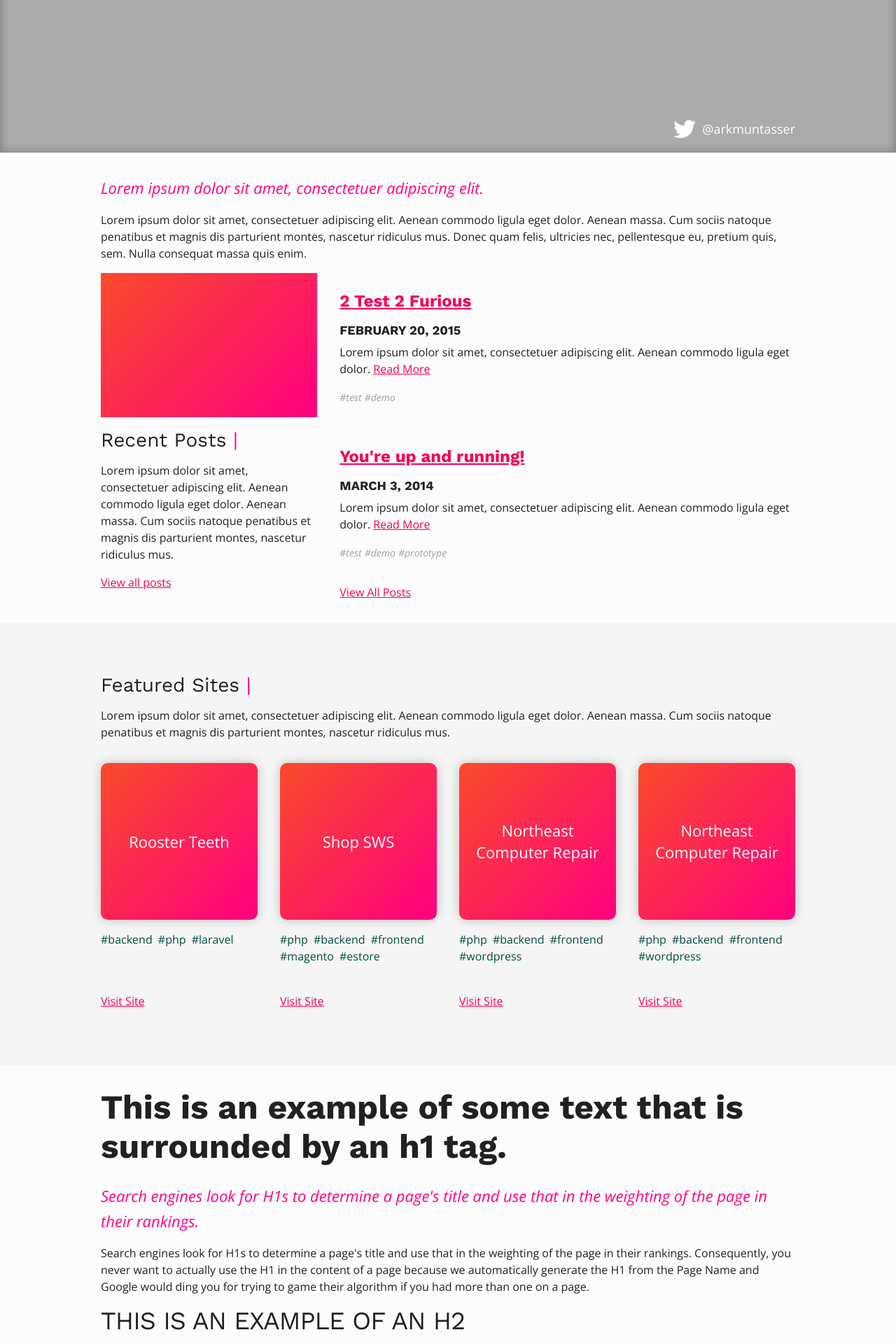
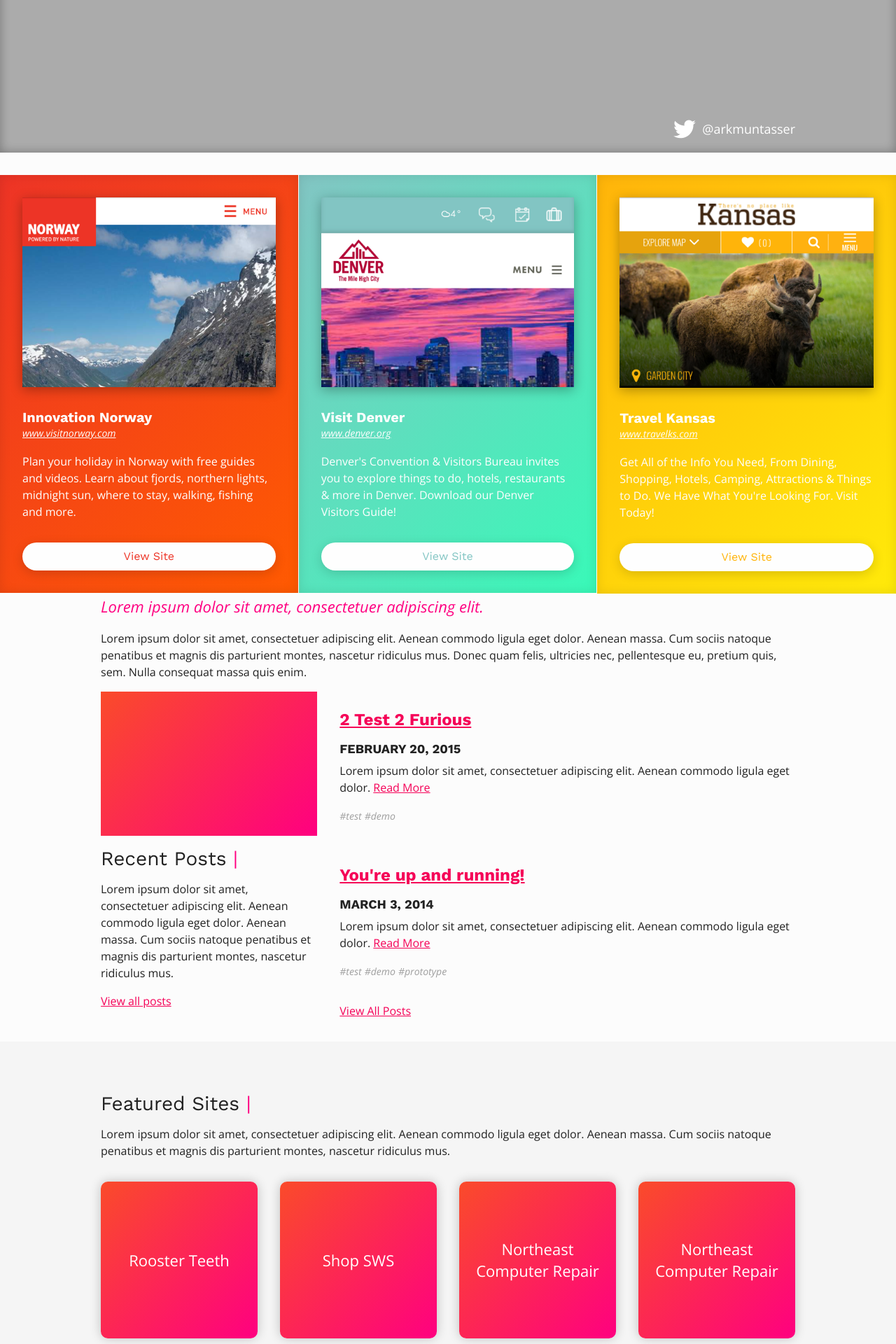
Before and after one commit to arkmuntasser/arkm-2015, a Jekyll site: the page built from index.html, in a window 1280 px wide. Shown: the part 394-2314 px from the top of the page at 70% size. Built offline with Jekyll 4.4.1, drawn with Linux system fonts in a browser that asks for light colours.

Commit message:
added widget

```diff
--- a/index.html
+++ b/index.html
@@ -3,6 +3,83 @@
 ---
 
 {% include widgets/twitter-banner/twitter-banner.html %}
+
+<div class="slider">
+  <div class="section">
+    <div class="col col-xs-12 col-sm-12 col-md-12 col-lg-4">
+      <div class="item norway">
+        <div class="section">
+          <div class="col col-xs-12 col-sm-12 col-md-6">
+            <div class="item-image">
+              <img class="img-lg" src="{{ site.baseurl }}/assets/images/slider/norway.png" alt="Innovation Norway" />
+              <img class="img-md" src="{{ site.baseurl }}/assets/images/slider/norway-md.png" alt="Innovation Norway" />
+            </div>
+          </div>
+          <div class="col col-xs-12 col-sm-12 col-md-6">
+            <div class="item-text">
+              <div class="title">Innovation Norway</div>
+              <div class="subtitle">
+                <a href="http://www.visitnorway.com" target="_blank">www.visitnorway.com</a>
+              </div>
+              <p class="description">
+                Plan your holiday in Norway with free guides and videos. Learn about fjords, northern lights, midnight sun, where to stay, walking, fishing and more.
+              </p>
+              <a class="btn btn-block btn-inverse" href="http://www.visitnorway.com" target="_blank">View Site</a>
+            </div>
+          </div>
+        </div>
+      </div>
+    </div>
+    <div class="col col-xs-12 col-sm-12 col-md-12 col-lg-4">
+      <div class="item denver">
+        <div class="section">
+          <div class="col col-xs-12 col-sm-12 col-md-6">
+            <div class="item-image">
+              <img class="img-lg" src="{{ site.baseurl }}/assets/images/slider/denver.png" alt="Visit Denver" />
+              <img class="img-md" src="{{ site.baseurl }}/assets/images/slider/denver-md.png" alt="Visit Denver" />
+            </div>
+          </div>
+          <div class="col col-xs-12 col-sm-12 col-md-6">
+            <div class="item-text">
+              <div class="title">Visit Denver</div>
+              <div class="subtitle">
+                <a href="http://www.denver.org" target="_blank">www.denver.org</a>
+              </div>
+              <p class="description">
+                Denver's Convention & Visitors Bureau invites you to explore things to do, hotels, restaurants & more in Denver. Download our Denver Visitors Guide!
+              </p>
+              <a class="btn btn-block btn-inverse" href="http://www.denver.org" target="_blank">View Site</a>
+            </div>
+          </div>
+        </div>
+      </div>
+    </div>
+    <div class="col col-xs-12 col-sm-12 col-md-12 col-lg-4">
+      <div class="item kansas">
+        <div class="section">
+          <div class="col col-xs-12 col-sm-12 col-md-6">
+            <div class="item-image">
+              <img class="img-lg" src="{{ site.baseurl }}/assets/images/slider/kansas.png" alt="Travel Kansas" />
+              <img class="img-md" src="{{ site.baseurl }}/assets/images/slider/kansas-md.png" alt="Travel Kansas" />
+            </div>
+          </div>
+          <div class="col col-xs-12 col-sm-12 col-md-6">
+            <div class="item-text">
+              <div class="title">Travel Kansas</div>
+              <div class="subtitle">
+                <a href="http://www.travelks.com" target="_blank">www.travelks.com</a>
+              </div>
+              <p class="description">
+                Get All of the Info You Need, From Dining, Shopping, Hotels, Camping, Attractions & Things to Do. We Have What You're Looking For. Visit Today!
+              </p>
+              <a class="btn btn-block btn-inverse" href="http://www.travelks.com" target="_blank">View Site</a>
+            </div>
+          </div>
+        </div>
+      </div>
+    </div>
+  </div>
+</div>
 
 <div class="container">
   <p class="lead">
--- a/style.css
+++ b/style.css
@@ -25,3 +25,153 @@
   padding: 64px 0;
   background-color: #fff;
 }
+
+
+
+.btn {
+  position: relative;
+  padding: 8px 16px;
+  font-family: 'Work Sans', sans-serif;
+  font-weight: 400;
+  text-align: center;
+  text-decoration: none;
+  color: #f50057;
+  border-radius: 20px;
+  border: 2px solid #f50057;
+  background-color: transparent;
+}
+.btn:hover {
+  color: #fefefe;
+  background-color: #f50057;
+}
+
+.btn.btn-block { display: block; }
+
+.btn.btn-inverse {
+  border: none;
+  background-color: #fefefe;
+}
+.btn.btn-inverse:before {
+  content: "";
+  position: absolute;
+  top: 0;
+  left: 0;
+  width: 100%;
+  height: 100%;
+  border: none;
+  border-radius: 20px;
+  box-shadow: 0 4px 16px 0 rgba(0, 0, 0, 0.3);
+  opacity: 0.5;
+  transition: opacity .3s cubic-bezier(0, 0, 0.31, 1);
+}
+.btn.btn-inverse:hover:before { opacity: 1; }
+
+
+.slider {}
+
+.slider .section {
+  margin-left: 0;
+  margin-right: 0;
+}
+
+.slider .col {
+  padding-left: 0;
+  padding-right: 0;
+}
+
+.slider .item {
+  position: relative;
+  padding: 16px;
+  padding-bottom: calc(62.5% - 16px);
+  width: 100%;
+  min-height: 360px;
+  height: 0;
+  box-shadow: inset 0 0 16px 0 rgba(0, 0, 0, 0.1);
+  border-right: 1px solid #fefefe;
+  background-color: whitesmoke;
+}
+
+@media (min-width: 1406px) {
+  .slider .item .img-lg { display: block; }
+  .slider .item .img-md { display: none; }
+}
+
+@media (max-width: 1405px) {
+  .slider .item {
+    padding-bottom: 16px;
+    height: auto;
+  }
+
+  .slider .item .img-lg { display: none; }
+  .slider .item .img-md { display: block; }
+}
+
+@media (max-width: 1405px) and (min-width: 1025px) {
+  .slider .item { min-height: 560px; }
+
+  .slider .item .col {
+    width: 100%;
+  }
+}
+
+.norway {
+  background-color: #ed3426;
+  background: -webkit-linear-gradient(135deg, rgb(237, 52, 38), rgb(255, 90, 1));
+  background: linear-gradient(135deg, rgb(237, 52, 38), rgb(255, 90, 1));
+}
+
+.denver {
+  background-color: #82c5c3;
+  background: -webkit-linear-gradient(135deg, rgb(130, 197, 195), rgb(57, 249, 184));
+  background: linear-gradient(135deg, rgb(130, 197, 195), rgb(57, 249, 184));
+}
+
+.kansas {
+  background-color: #ffb40a;
+  background: -webkit-linear-gradient(135deg, rgb(255, 180, 10), rgb(255, 234, 10));
+  background: linear-gradient(135deg, rgb(255, 180, 10), rgb(255, 234, 10));
+}
+
+.norway .btn { color: #ed3426; }
+.denver .btn { color: #82c5c3; }
+.kansas .btn { color: #ffb40a; }
+
+.slider .col:last-of-type .item {
+  border-right: none;
+}
+
+.slider .item .item-image {
+  padding: 16px;
+}
+
+.slider .item .item-image img {
+  width: 100%;
+  max-width: 100%;
+  box-shadow: 0 4px 16px 0 rgba(0, 0, 0, 0.3);
+}
+
+.slider .item .item-text {
+  padding: 16px;
+}
+
+.slider .item .item-text .title {
+  font-family: 'Work Sans', sans-serif;
+  font-weight: 700;
+  font-size: 20px;
+  line-height: 1.1;
+  color: #fefefe;
+}
+
+.slider .item .item-text .subtitle a {
+  display: block;
+  margin-bottom: 16px;
+  font-size: 14px;
+  font-weight: 300;
+  font-style: italic;
+  color: #fefefe;
+}
+
+.slider .item .item-text .description {
+  margin-bottom: 32px;
+  color: #fefefe;
+}
```
Also changed, not shown: Gemfile.lock, assets/images/slider/denver-md.png (added), assets/images/slider/denver.png (added), assets/images/slider/kansas-md.png (added), assets/images/slider/kansas.png (added), assets/images/slider/norway-md.png (added), assets/images/slider/norway.png (added), 9 other files.
